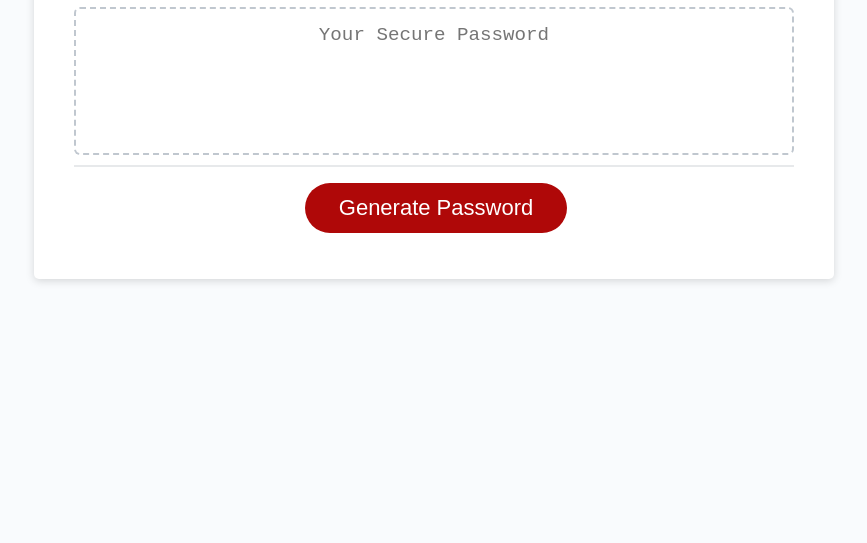
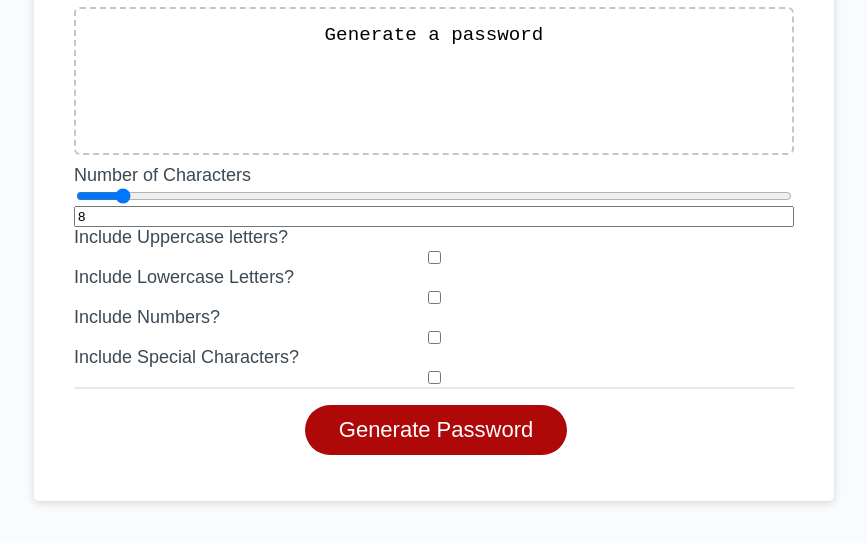
Before and after one commit to mother426/password-generator-JS, a plain HTML site: page index.html in a window 1280 px wide. Shown: the part 241-784 px from the top of the page, without its empty margins (206-1073 px from the left). Drawn offline with Linux system fonts and the light colour scheme.

Commit message:
added form

```diff
--- a/index.html
+++ b/index.html
@@ -8,27 +8,40 @@
     <link rel="stylesheet" href="style.css" />
   </head>
   <body>
-    <div class="wrapper">
+    <main class="wrapper">
       <header>
         <h1>Password Generator</h1>
       </header>
-      <div class="card">
+      <section class="card">
         <div class="card-header">
           <h2>Generate a Password</h2>
         </div>
         <div class="card-body">
           <textarea
             readonly
-            id="password"
+            id="generatedPassword"
             placeholder="Your Secure Password"
             aria-label="Generated Password"
-          ></textarea>
+          >Generate a password</textarea>
         </div>
+        <form action="">
+          <label for="characterNumberRange">Number of Characters</label>
+          <input type="range" min="1" max="128" value="8" id="characterSliderRange">
+          <input type="number" min="1" max="128" value="8" id="characterNumberRange">
+          <label for="includesUpperCase">Include Uppercase letters?</label>
+          <input type="checkbox" id="includesUpperCase">
+          <label for="includesLowerCase">Include Lowercase Letters?</label>
+          <input type="checkbox" id="includesLowerCase">
+          <label for="includesNumbers">Include Numbers?</label>
+          <input type="checkbox" id="includesNumbers">
+          <label for="includesSpecial">Include Special Characters?</label>
+          <input type="checkbox" id="includesSpecial">
+        </form>
         <div class="card-footer">
           <button id="generate" class="btn">Generate Password</button>
         </div>
-      </div>
-    </div>
+      </section>
+    </main>
     <script src="script.js"></script>
   </body>
 </html>
--- a/script.js
+++ b/script.js
@@ -1,14 +1,39 @@
 // Assignment Code
 var generateBtn = document.querySelector("#generate");
 
-generatePassword() {
+// var upperCaseLetters = "ABCDEFGHIJKLMNOPQRSTUVWXYZ";
+// var lowerCaseLetters = "abcdefghijklmnopqrstuvwxyz";
+// var numbers = "0123456789";
+// var specialCharacters = "!\"#$%&'()*+,-./:;<=>?@[\\]^_`{|}~";
 
-}
+// var upperSplit = upperCaseLetters.split("");
+// var lowerSplit = lowerCaseLetters.split("");
+// var numbersSplit = numbers.split("");
+// var specialSplit = specialCharacters.split("");
+
+
+console.log(String.fromCharCode(34));
+
+
+
+
+
+
+
+
+
+
+
+
+function generatePassword() {
+
+};
+
 
 // Write password to the #password input
 function writePassword() {
   var password = generatePassword();
-  var passwordText = document.querySelector("#password");
+  var passwordText = document.querySelector("#generatedPassword");
 
   passwordText.value = password;
 
--- a/style.css
+++ b/style.css
@@ -16,6 +16,12 @@ body {
   font-family: sans-serif;
   background-color: #f9fbfd;
 }
+
+form {
+  display: flex;
+  flex-direction: column;
+}
+
 
 .wrapper {
   padding-top: 30px;
@@ -97,7 +103,7 @@ button[disabled] {
   float: right;
 }
 
-#password {
+#generatedPassword {
   -webkit-appearance: none;
   -moz-appearance: none;
   appearance: none;
@@ -125,7 +131,7 @@ button[disabled] {
     padding: 10px 15px;
   }
 
-  #password {
+  #generatedPassword {
     font-size: 1rem;
   }
 }
```
